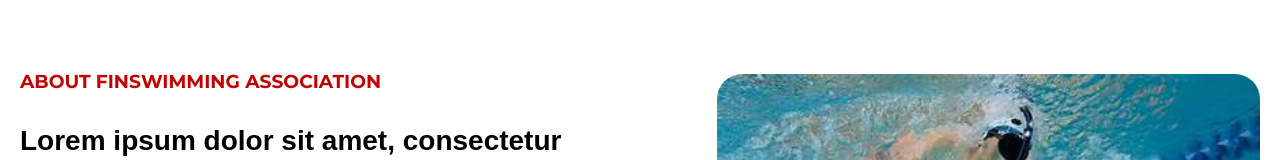
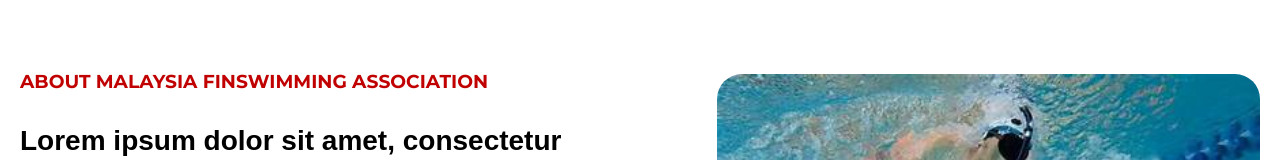
Before and after one commit to Nivas-git07/malaysia_project, a React (Create React App) app: page / in a window 1280 px wide. Shown: the part 560-720 px from the top of the page. Built offline with nearby package versions, Linux system fonts and the light colour scheme; no server answers.

Commit message:
change state page

```diff
--- a/src/user/components/homecomponent/homeabout.js
+++ b/src/user/components/homecomponent/homeabout.js
@@ -1,7 +1,7 @@
 import { useEffect, useRef, useState } from "react";
 import aboutImg from "../../assets/image1.jpg";
 
-export default function HomeAbout(){
+export default function HomeAbout({ name }) {
 
   const sectionRef = useRef(null);
   const [show,setShow] = useState(false);
@@ -33,11 +33,11 @@ export default function HomeAbout(){
 
       <div className="homeAboutContainer">
 
-        {/* LEFT CONTENT */}
+
         <div className="homeAboutLeft">
 
           <h3 className="homeAboutHeading">
-            ABOUT FINSWIMMING Association
+            ABOUT {name} FINSWIMMING Association
           </h3>
 
           <h2 className="homeAboutTitle">
--- a/src/user/page/home/home.js
+++ b/src/user/page/home/home.js
@@ -40,7 +40,7 @@ export default function Home() {
 
                 </div>
             </Swimmer>
-            <HomeAbout />
+            <HomeAbout name="Malaysia" />
             <UpcomingEvents />
             <HomeRecords />
             <BestRecords />
--- a/src/user/page/state/state.js
+++ b/src/user/page/state/state.js
@@ -14,14 +14,12 @@ export default function StatePage() {
 
     const location = useLocation();
 
-    useEffect(() => {
-        window.scrollTo(0, 0);
-    }, [location.pathname]);
+
 
     return (
         <>
-            <div className="home-page">
-                <Swimmer>
+            <div className="home-page" key={location.pathname}>
+                <Swimmer >
                     <div className="homeHeroContent">
 
                         <h1 className="homeHeroTitle animateTitle">
@@ -49,11 +47,11 @@ export default function StatePage() {
 
                     </div>
                 </Swimmer>
-                <HomeAbout />
+                <HomeAbout name={location.pathname.split("/")[1]} />
                 <UpcomingEvents />
                 <HomeRecords />
                 <BestRecords />
-                <Homeassoc />
+                {/* <Homeassoc /> */}
                 <HomeGallery />
                 <HomeNews />
                 <Footer />
```
